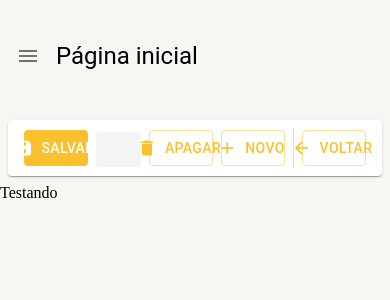
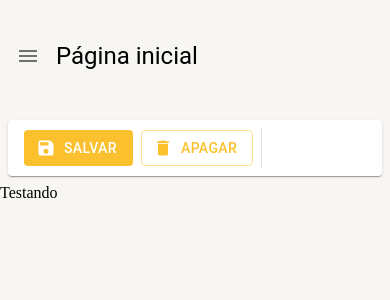
Before and after one commit to vitororigens/projeto-react-mui, a React (Create React App) app: page /pagina-inicial in a window 390 px wide. Shown: the top 300 px of the page. Built offline with nearby package versions, Linux system fonts and the light colour scheme.

Commit message:
adicionando responsividade

```diff
--- a/src/pages/dashboard/Dashboard.tsx
+++ b/src/pages/dashboard/Dashboard.tsx
@@ -6,7 +6,7 @@ export const Dashboard = () => {
         <LayoutBaseDePaginas
         titulo="Página inicial"
         barraDeFerramentas={(
-            <FerramentasDeDetalhes mostrarBotaoSalvarEFechar mostrarBotaoSalvarEFecharCarregando/>
+            <FerramentasDeDetalhes mostrarBotaoSalvarEFechar mostrarBotaoVoltar/>
 
         )}
         >
--- a/src/shared/components/ferramentas-de-detalhe/FerramentasDeDetalhe.tsx
+++ b/src/shared/components/ferramentas-de-detalhe/FerramentasDeDetalhe.tsx
@@ -1,4 +1,4 @@
-import { Box, Button, Divider, Icon, Paper, Skeleton, useTheme } from "@mui/material";
+import { Box, Button, Divider, Icon, Paper, Skeleton, Typography, useMediaQuery, useTheme, Theme } from "@mui/material";
 
 interface IFerramentasDeDetalhesProps {
     textoBotaoNovo?: string;
@@ -44,6 +44,8 @@ export const FerramentasDeDetalhes: React.FC<IFerramentasDeDetalhesProps> = ({
     aoClicarEmSalvarEFechar,
 
 }) => {
+    const smDown = useMediaQuery((theme: Theme) => theme.breakpoints.down('sm'));
+    const mdDown = useMediaQuery((theme: Theme) => theme.breakpoints.down('md'));
     const theme = useTheme();
 
     return (
@@ -65,7 +67,10 @@ export const FerramentasDeDetalhes: React.FC<IFerramentasDeDetalhesProps> = ({
                     onClick={aoClicarEmSalvar}
                     startIcon={<Icon>save</Icon>}
                 >
+                    <Typography variant="button" whiteSpace="nowrap" textOverflow="ellipsis" overflow="hidden">
                         Salvar
+                    </Typography>
+
                 </Button>
             )}
 
@@ -73,7 +78,7 @@ export const FerramentasDeDetalhes: React.FC<IFerramentasDeDetalhesProps> = ({
                 <Skeleton width={120} height={60} />
             )}
 
-            {(mostrarBotaoSalvarEFechar && !mostrarBotaoSalvarEFecharCarregando) && (
+            {(mostrarBotaoSalvarEFechar && !mostrarBotaoSalvarEFecharCarregando && !smDown && !mdDown) && (
                 <Button
                     color="primary"
                     disableElevation
@@ -81,11 +86,13 @@ export const FerramentasDeDetalhes: React.FC<IFerramentasDeDetalhesProps> = ({
                     onClick={aoClicarEmSalvarEFechar}
                     startIcon={<Icon>save</Icon>}
                 >
+                   <Typography variant="button" whiteSpace="nowrap" textOverflow="ellipsis" overflow="hidden">
                         Salvar e voltar
+                   </Typography>
                 </Button>
             )}
 
-            {mostrarBotaoSalvarEFecharCarregando && (
+            {(mostrarBotaoSalvarEFecharCarregando && !smDown && !mdDown) && (
                 <Skeleton width={190} height={60} />
             )}
 
@@ -97,7 +104,9 @@ export const FerramentasDeDetalhes: React.FC<IFerramentasDeDetalhesProps> = ({
                     onClick={aoClicarEmApagar}
                     startIcon={<Icon>delete</Icon>}
                 >
+                    <Typography variant="button" whiteSpace="nowrap" textOverflow="ellipsis" overflow="hidden">
                         Apagar
+                    </Typography>
                 </Button>
             )}
 
@@ -105,7 +114,7 @@ export const FerramentasDeDetalhes: React.FC<IFerramentasDeDetalhesProps> = ({
                 <Skeleton width={120} height={60} />
             )}
 
-            {(mostrarBotaoNovo && !mostrarBotaoNovoCarregando) && (
+            {(mostrarBotaoNovo && !mostrarBotaoNovoCarregando && !smDown && !mdDown) && (
                 <Button
                     color="primary"
                     disableElevation
@@ -113,15 +122,26 @@ export const FerramentasDeDetalhes: React.FC<IFerramentasDeDetalhesProps> = ({
                     onClick={aoClicarEmNovo}
                     startIcon={<Icon>add</Icon>}
                 >
+                    <Typography variant="button" whiteSpace="nowrap" textOverflow="ellipsis" overflow="hidden">
                         {textoBotaoNovo}
+                    </Typography>
                 </Button>
             )}
 
-            {mostrarBotaoNovoCarregando && (
+            {(mostrarBotaoNovoCarregando && !smDown && !mdDown) && (
                 <Skeleton width={100} height={60} />
             )}
+
+            {
+                (
+                    mostrarBotaoVoltar &&
+                    (mostrarBotaoSalvar || mostrarBotaoSalvarEFechar || mostrarBotaoApagar || mostrarBotaoApagar)
+            ) && (
                 <Divider variant="middle" orientation="vertical" />
-            {(mostrarBotaoVoltar && !mostrarBotaoVoltarCarregando) && (
+            )}
+
+
+            {(mostrarBotaoVoltar && !mostrarBotaoVoltarCarregando && !smDown && !mdDown) && (
                 <Button
                     color="primary"
                     disableElevation
@@ -129,11 +149,13 @@ export const FerramentasDeDetalhes: React.FC<IFerramentasDeDetalhesProps> = ({
                     onClick={aoClicarEmVoltar}
                     startIcon={<Icon>arrow_back</Icon>}
                 >
+                    <Typography variant="button" whiteSpace="nowrap" textOverflow="ellipsis" overflow="hidden">
                         Voltar
+                    </Typography>
                 </Button>
             )}
 
-            {mostrarBotaoVoltarCarregando && (
+            {(mostrarBotaoVoltarCarregando && !smDown && !mdDown) && (
                 <Skeleton width={120} height={60} />
             )}
         </Box>
--- a/src/shared/layouts/LayoutBaseDePaginas.tsx
+++ b/src/shared/layouts/LayoutBaseDePaginas.tsx
@@ -13,6 +13,7 @@ export const LayoutBaseDePaginas: React.FC<ILayoutBaseDePaginas> = ({ children ,
    const theme = useTheme();
 
    const smDown = useMediaQuery(theme.breakpoints.down('sm'));
+   const mdDown = useMediaQuery(theme.breakpoints.down('md'));
    const {toggleDrawerOpen} = useDrawerContext();
 
     return(
@@ -25,7 +26,12 @@ export const LayoutBaseDePaginas: React.FC<ILayoutBaseDePaginas> = ({ children ,
                 </IconButton>
            )}
 
-                <Typography variant="h5">
+                <Typography
+                 overflow="hidden"
+                 whiteSpace="nowrap"
+                 textOverflow="ellipsis"
+                 variant={smDown ? 'h5' : mdDown ? 'h4' : 'h3'}
+                >
                     {titulo}
                 </Typography>
 
```
Lines whose indentation alone changed are shown as unchanged.
